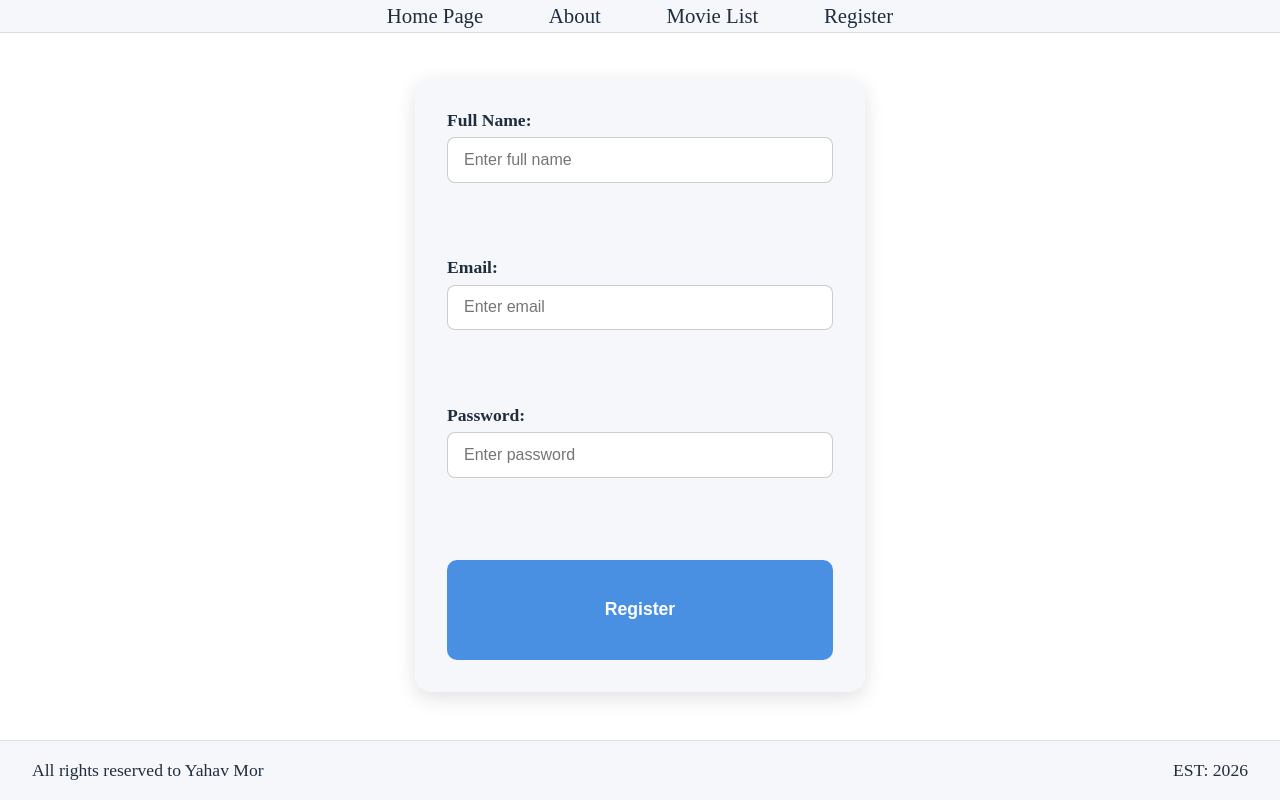
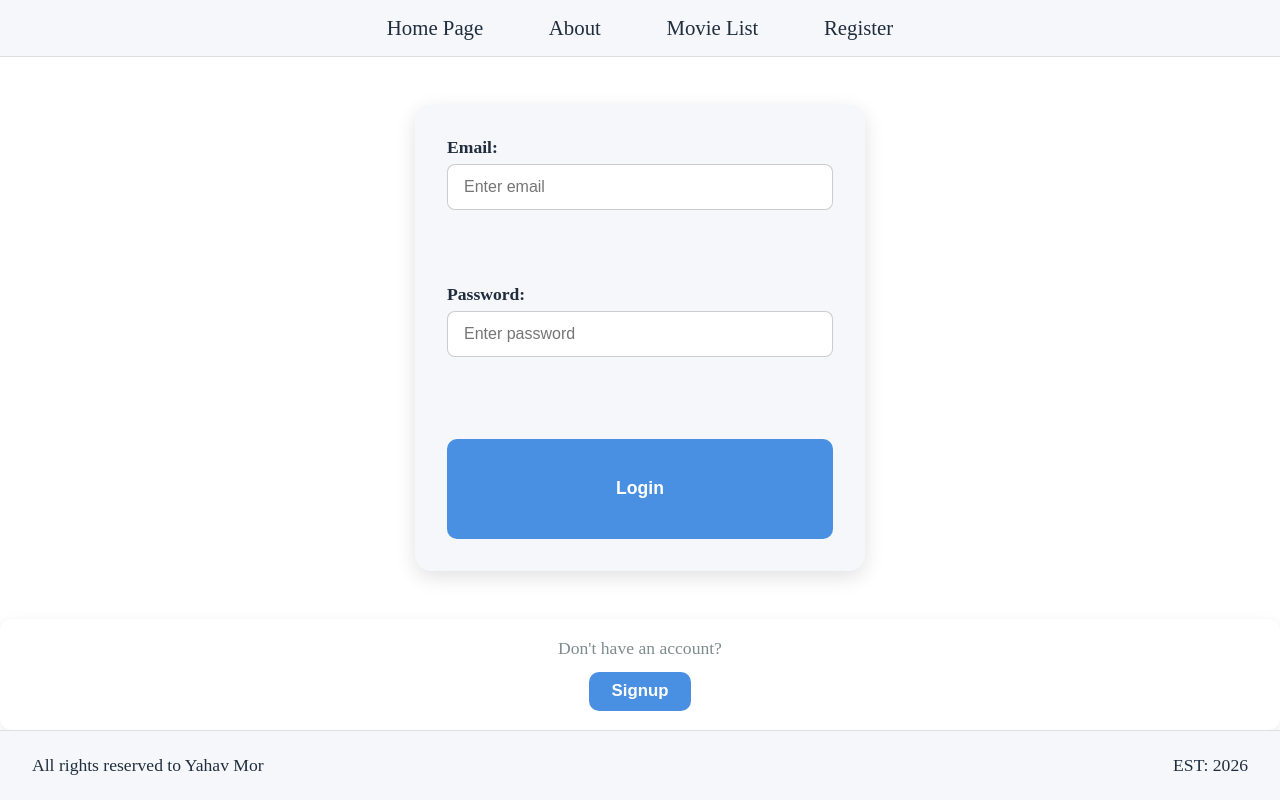
Before and after one commit to yahavmor/MovieLand-FRONTEND, a React (Vite) app in the folder my-app/: page /register in a window 1280 px wide. Built offline with nearby package versions, Linux system fonts and the light colour scheme.

Commit message:
refactor RegisterForm and userService; enhance form validation and toggle between signup/login

```diff
--- a/my-app/src/assets/bascis/General-layout.css
+++ b/my-app/src/assets/bascis/General-layout.css
@@ -14,6 +14,6 @@ html, body {
 
 .general-layout {
   display: grid;
-  grid-template-rows: 30px 1fr 60px;
+  grid-template-rows: auto 1fr auto;
   min-height: 100vh;
 }
--- a/my-app/src/assets/pages/RegisterForm.css
+++ b/my-app/src/assets/pages/RegisterForm.css
@@ -31,15 +31,17 @@
 }
 
 .input-bar input:focus {
-    border-color: #4a90e2;
+  border-color: var(--primary);
   box-shadow: 0 0 6px rgba(74,144,226,0.4);
   outline: none;
 }
 
+
 .register-btn {
   margin-top: .5rem;
   padding: .9rem;
-    background: #4a90e2;
+  width: 100%;
+  background: var(--primary);
   color: white;
   font-size: 1.1rem;
   font-weight: 600;
@@ -57,3 +59,44 @@
 .register-btn:active {
   transform: scale(.97);
 }
+
+
+.action-wrapper {
+  background: var(--bg-card);
+  padding: 1.2rem 1.5rem;
+  border-radius: 12px;
+  box-shadow: 0 4px 14px rgba(0,0,0,0.08);
+  display: grid;
+  gap: 0.8rem;
+  text-align: center;
+}
+
+.action-wrapper p {
+  font-size: 1.1rem;
+  color: var(--text-secondary);
+  margin: 0;
+}
+
+
+.auth-btn {
+  padding: 0.6rem 1.4rem;
+  width: max-content;
+  margin: 0 auto;
+  background: var(--primary);
+  color: white;
+  border: none;
+  border-radius: 10px;
+  font-size: 1.05rem;
+  font-weight: 600;
+  cursor: pointer;
+  transition: all .25s ease;
+}
+
+.auth-btn:hover {
+  background: var(--secondary);
+  transform: translateY(-2px);
+}
+
+.auth-btn:active {
+  transform: scale(.96);
+}
--- a/my-app/src/pages/RegisterForm.jsx
+++ b/my-app/src/pages/RegisterForm.jsx
@@ -12,6 +12,7 @@ export function RegisterForm() {
     const dispatch = useDispatch()
     const navigate = useNavigate()
     const [formData,setFormData] = useState(userService.defaultUser)
+    const [signup,setSignup] = useState(false)
     const user = useSelector(state=>state.user)
 
     function handleChange(e){
@@ -23,31 +24,41 @@ export function RegisterForm() {
     }
 
 
-    async function handleSubmit(e){
+    async function handleSubmit(e) {
     e.preventDefault();
-    const isAllFiled = userService.checkIfAllFilled(formData);
-    if (!isAllFiled){
+    const isAllFiled = signup
+        ? userService.checkIfAllFilled(formData, ["fullName", "email", "password"])
+        : userService.checkIfAllFilled(formData, ["email", "password"]);
+    if (!isAllFiled) {
         dispatch(setMsg({ text: "Please fill all fields!", condition: false }));
         return;
     }
-    const imgUrl = await userService.getUserImage();
-    const updatedUser = {
-        ...formData,
-        imgUrl
-    };
-    const loggedInUser = await authService.signup(updatedUser)
-    console.log(loggedInUser)
-    setFormData(loggedInUser);
-    dispatch(updateUser(loggedInUser));
-    dispatch(setMsg({ text:`${loggedInUser.fullName} has been Registered!`, condition: true }));
-    navigate('/');
-    }
+    try {
+        let loggedInUser;
+
+        if (signup) {
+        const imgUrl = await userService.getUserImage();
+        const updatedUser = { ...formData, imgUrl };
+        loggedInUser = await authService.signup(updatedUser);
+        dispatch(setMsg({ text: `${loggedInUser.fullName} has been Registered!`, condition: true }));
+        } else {
+        const { email, password } = formData;
+        loggedInUser = await authService.login({ email, password });
+        dispatch(setMsg({ text: `Welcome back ${loggedInUser.fullName}!`, condition: true }));
+        }
+        dispatch(updateUser(loggedInUser));
+        navigate('/');
+    } catch (err) {
+        dispatch(setMsg({ text: "Invalid credentials", condition: false }));
+    }}
     return (
+        <>
             <form className="register-form" onSubmit={(e)=>handleSubmit(e)}>
-                <div className="input-bar">
+
+                {signup&&<div className="input-bar">
                 <label>Full Name:</label>
                 <input type="text" name='fullName' placeholder="Enter full name" onChange={(e)=>handleChange(e)} />
-                </div>
+                </div>}
 
                 <div className="input-bar">
                 <label>Email:</label>
@@ -59,7 +70,28 @@ export function RegisterForm() {
                 <input type="password" name='password' placeholder="Enter password" onChange={(e)=>handleChange(e)} />
                 </div>
 
-                <button className="register-btn" onSubmit={(e)=>handleSubmit(e)}>Register</button>
+                {signup?
+                <button className="register-btn"
+                onSubmit={(e)=>handleSubmit(e)}>Register</button>:
+                <button className="register-btn"
+                >Login</button>}
             </form>
+
+
+
+            <div className='action-wrapper'>
+            {signup ? (
+                <>
+                <p>Already have an account?</p>
+                <button className="auth-btn" onClick={()=>setSignup(false)}>Login</button>
+                </>
+            ) : (
+                <>
+                <p>Don't have an account?</p>
+                <button className="auth-btn" onClick={()=>setSignup(true)}>Signup</button>
+                </>
+            )}
+            </div>
+        </>
     )
 }
--- a/my-app/src/services/user.service.js
+++ b/my-app/src/services/user.service.js
@@ -15,9 +15,8 @@ function defaultUser(){
     }
 }
 
-function checkIfAllFilled(obj){
-  if (!obj) return false;
-  return Object.values(obj).every(value => value.trim() !== "");
+function checkIfAllFilled(obj, fields) {
+  return fields.every(field => obj[field]?.trim() !== "");
 }
 
 
```
Lines whose indentation alone changed are shown as unchanged.
